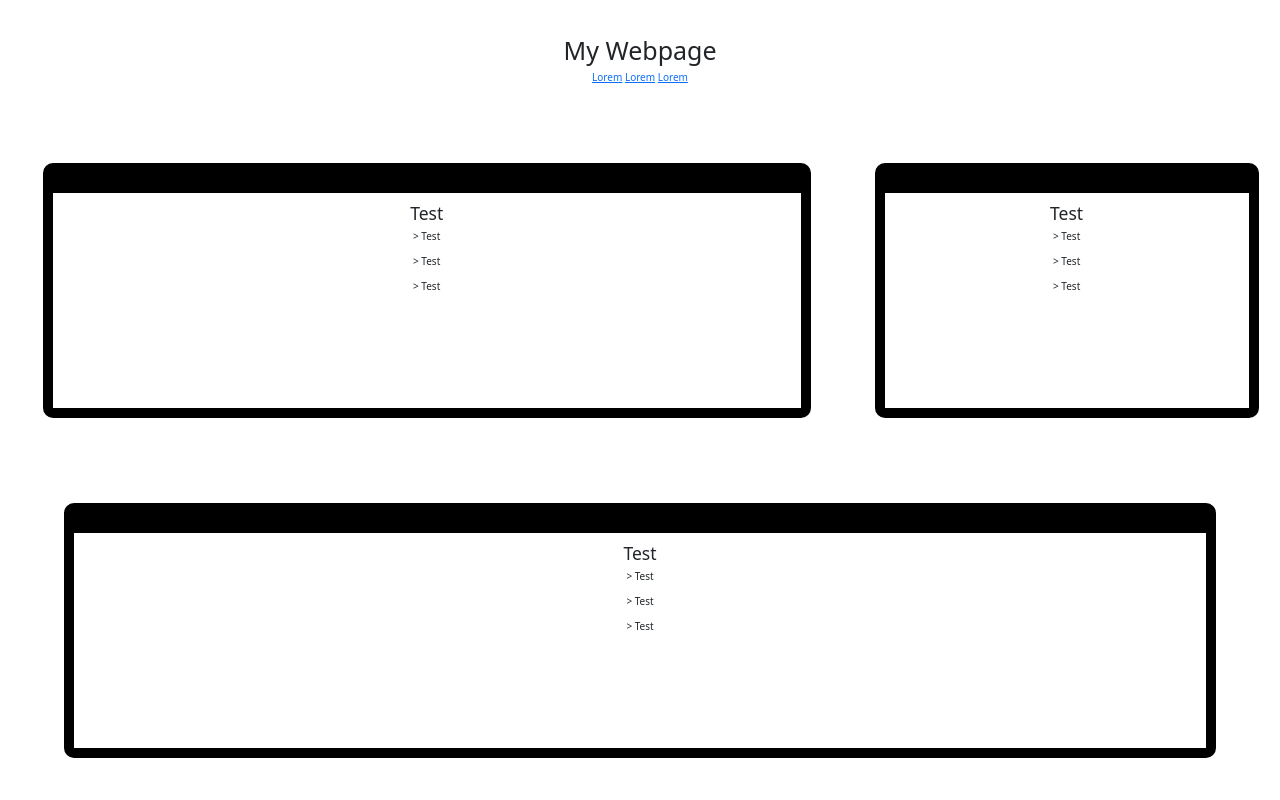
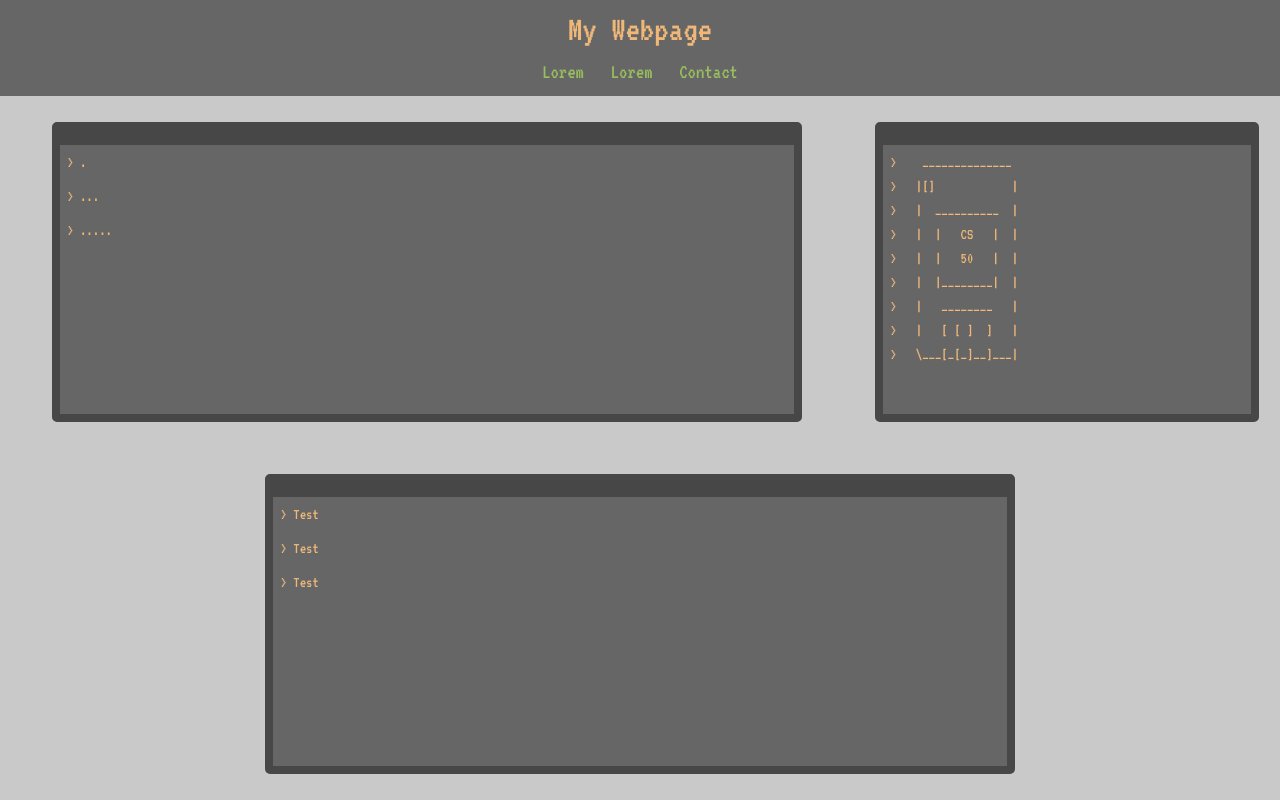
Before and after one commit to JAFarrow/homepage, a plain HTML site: page index.html in a window 1280 px wide. Drawn offline with nearby package versions, Linux system fonts and the light colour scheme.

Commit message:
further index layout work

```diff
--- /dev/null
+++ b/index.css
@@ -0,0 +1,107 @@
+:root {
+    --console_bkg: #666666;
+    --console_border: #474747;
+    --console_text: #EFB879;
+    --page_bkg: #C9C9C9;
+    --header_bkg: #666666;
+    --nav: #98BD5E;
+    --nav_hover: #657D3E;
+}
+
+html {
+    font-size: 10px;
+    width: 100%;
+    height: 100%;
+}
+
+body {
+    width: 100%;
+    height: 100%;
+}
+
+header {
+    width: 100%;
+    height: 12%;
+    display: flex;
+    flex-direction: column;
+    justify-content: center;
+    align-items: center;
+    background-color: var(--header_bkg);
+}
+
+header h1 {
+    color: var(--console_text);
+    font-size: 3.6rem;
+    font-family: "VT323", monospace;
+    font-weight: 400;
+    font-style: normal;
+}
+
+nav a {
+    color: var(--nav);
+    font-size: 2.1rem;
+    padding: 0 1.2rem 0 1.2rem;
+    font-weight: bold;
+    text-decoration: none;
+    font-family: "VT323", monospace;
+    font-weight: 400;
+    font-style: normal;
+}
+
+nav a:hover {
+    color: var(--nav_hover);
+}
+
+main {
+    width: 100%;
+    height: 88%;
+    display: grid;
+    grid-template-columns: 2fr 1fr;
+    grid-template-rows: 1fr 1fr;
+    justify-items: center;
+    align-items: center;
+    background-color: var(--page_bkg);
+    grid-auto-flow: dense;
+}
+
+.console {
+    width: 90%;
+    height: 85%;
+    display: flex;
+    flex-direction: column;
+    border: .8rem solid var(--console_border);
+    border-radius: .5rem;
+    max-width: 75rem;
+    max-height: 85%;
+}
+
+.consoleHeader {
+    background-color: var(--console_border);
+    width: 100%;
+    height: 1.5rem;
+}
+
+.consoleBody {
+    padding-left: 0.75rem;
+    padding-top: .5rem;
+    width: 100%;
+    height: 100%;
+    background-color: var(--console_bkg);
+}
+
+.consoleBody p {
+    color: var(--console_text);
+    font-size: 1.6rem;
+    font-family: "VT323", monospace;
+    font-weight: 400;
+    font-style: normal;
+}
+
+#bottomConsole {
+    grid-column: span 2;
+}
+
+#rightConsole p {
+    white-space: pre;
+    margin: 0rem;
+}
--- a/index.html
+++ b/index.html
@@ -2,9 +2,11 @@
 
 <html lang="en">
     <head>
+        <link rel="preconnect" href="https://fonts.googleapis.com">
+        <link rel="preconnect" href="https://fonts.gstatic.com" crossorigin>
+        <link href="https://fonts.googleapis.com/css2?family=VT323&display=swap" rel="stylesheet">
         <link href="https://cdn.jsdelivr.net/npm/bootstrap@5.2.3/dist/css/bootstrap.min.css" rel="stylesheet" integrity="sha384-rbsA2VBKQhggwzxH7pPCaAqO46MgnOM80zW1RWuH61DGLwZJEdK2Kadq2F9CUG65" crossorigin="anonymous">
-        <script src="https://cdn.jsdelivr.net/npm/bootstrap@5.2.3/dist/js/bootstrap.bundle.min.js" integrity="sha384-kenU1KFdBIe4zVF0s0G1M5b4hcpxyD9F7jL+jjXkk+Q2h455rYXK/7HAuoJl+0I4" crossorigin="anonymous"></script>
-        <link href="styles.css" rel="stylesheet">
+        <link href="index.css" rel="stylesheet">
         <title>My Webpage</title>
     </head>
     <body>
@@ -13,36 +15,42 @@
             <nav>
                 <a href="">Lorem</a>
                 <a href="">Lorem</a>
-                <a href="">Lorem</a>
+                <a href="/contact.html">Contact</a>
             </nav>
         </header>
         <main>
             <div id="leftConsole" class="console">
                 <div class="consoleHeader">
-
                 </div>
-                <h3>Test</h3>
-                <p>> Test</p>
-                <p>> Test</p>
-                <p>> Test</p>
+                <div class="consoleBody">
+                    <p>> .</p>
+                    <p>> ...</p>
+                    <p>> .....</p>
+                </div>
             </div>
             <div id="rightConsole" class="console">
                 <div class="consoleHeader">
-
                 </div>
-                <h3>Test</h3>
-                <p>> Test</p>
-                <p>> Test</p>
-                <p>> Test</p>
+                <div class="consoleBody">
+                    <p>>    ______________</p>
+                    <p>>   |[]            |</p>
+                    <p>>   |  __________  |</p>
+                    <p>>   |  |   CS   |  |</p>
+                    <p>>   |  |   50   |  |</p>
+                    <p>>   |  |________|  |</p>
+                    <p>>   |   ________   |</p>
+                    <p>>   |   [ [ ]  ]   |</p>
+                    <p>>   \___[_[_]__]___|</p>
+                </div>
             </div>
             <div id="bottomConsole" class="console">
                 <div class="consoleHeader">
-
                 </div>
-                <h3>Test</h3>
-                <p>> Test</p>
-                <p>> Test</p>
-                <p>> Test</p>
+                <div class="consoleBody">
+                    <p>> Test</p>
+                    <p>> Test</p>
+                    <p>> Test</p>
+                </div>
             </div>
         </main>
     </body>
```
